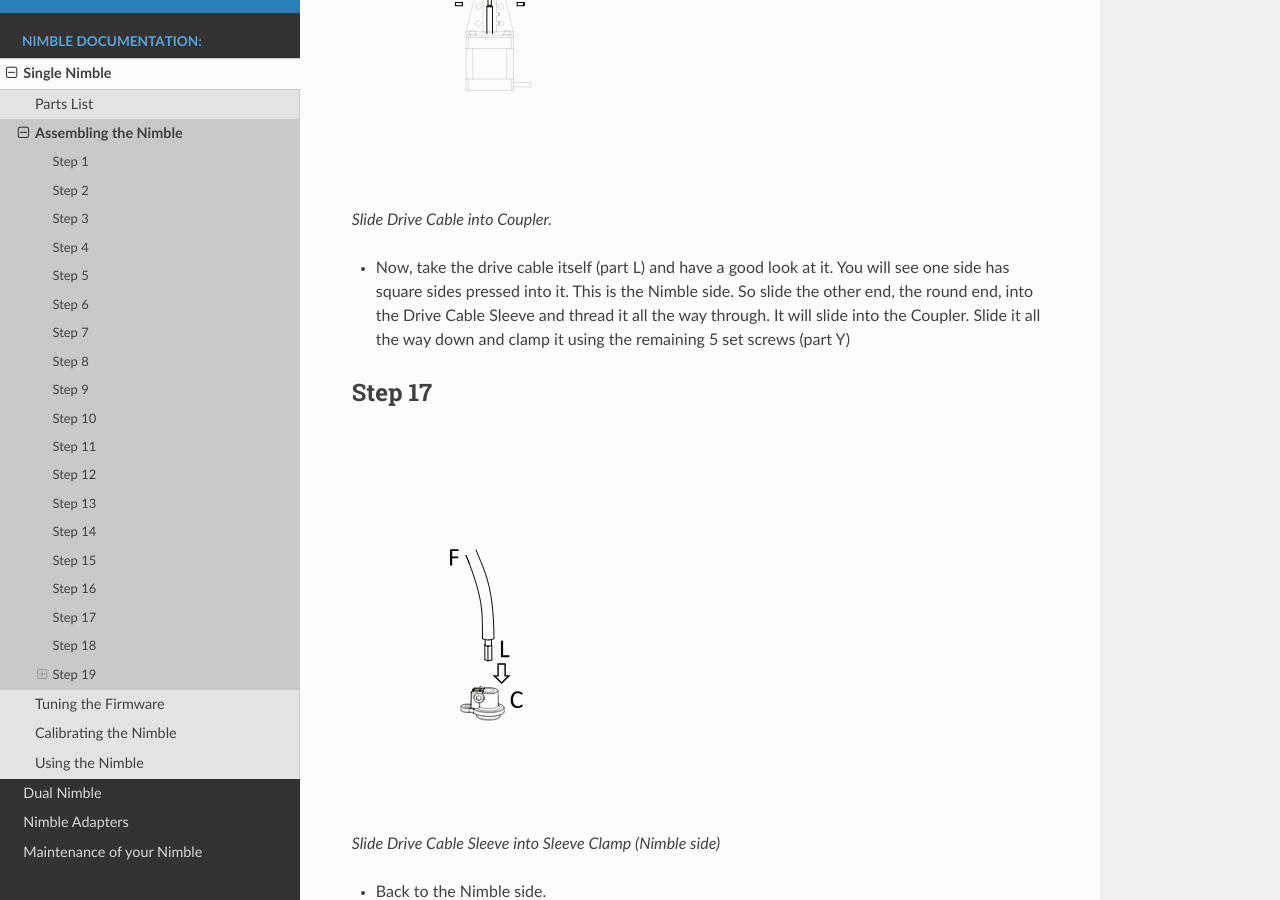
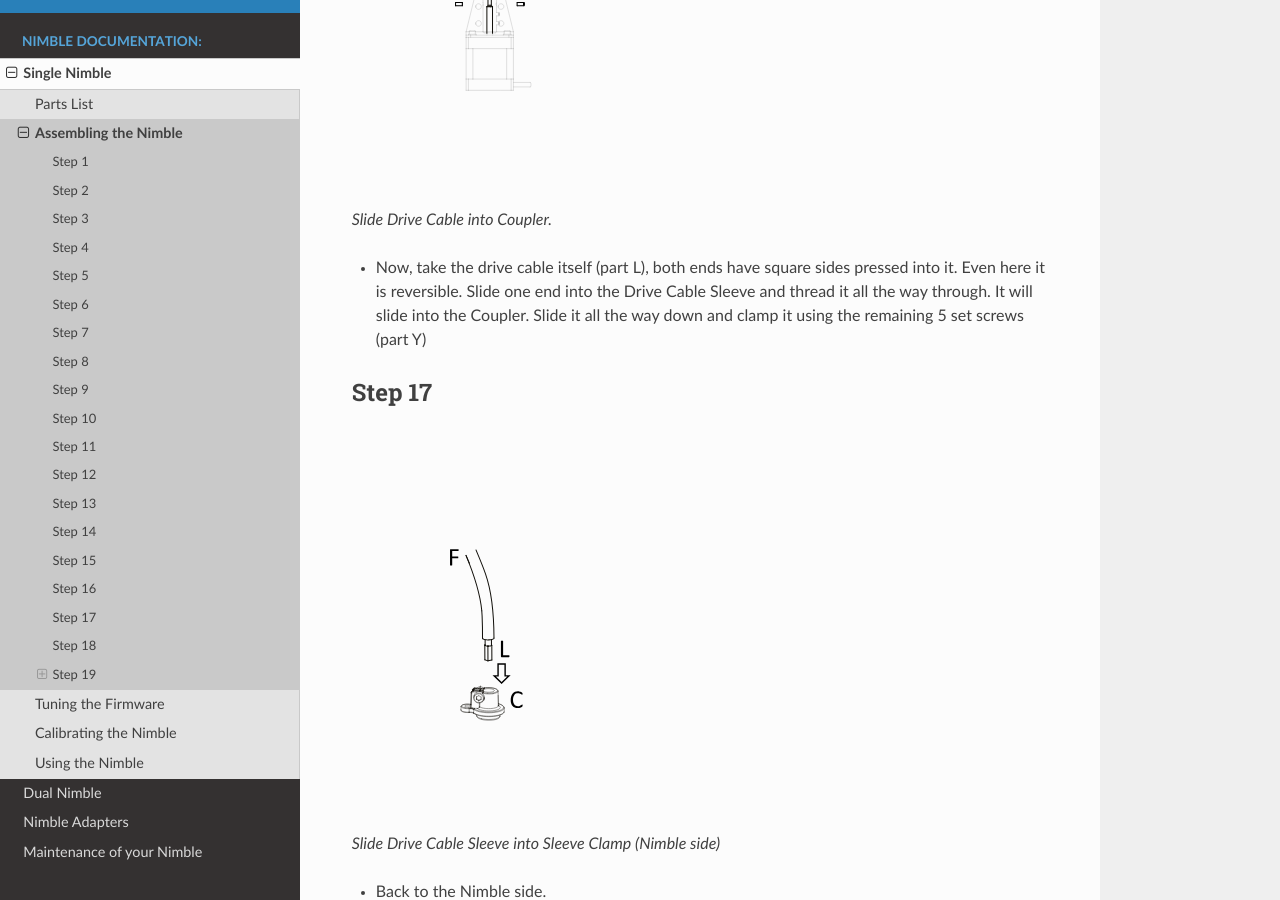
Before and after one commit to ZestyTechnology/zesty-docs, a Sphinx documentation site: the page built from docs/nimble_single/assembly.rst, in a window 1280 px wide and 900 px high, scrolled down 9898 px. Built offline with Sphinx 7.4.7 and the Read the Docs theme 2.0.0, drawn with Linux system fonts in a browser that asks for light colours.

Commit message:
Update assembly.rst
modded drive cable

```diff
--- a/docs/nimble_single/assembly.rst
+++ b/docs/nimble_single/assembly.rst
@@ -211,7 +211,7 @@
 
     Slide Drive Cable into Coupler.
 
-    * Now, take the drive cable itself (part L) and have a good look at it. You will see one side has square sides pressed into it. This is the Nimble side. So slide the other end, the round end, into the Drive Cable Sleeve and thread it all the way through. It will slide into the Coupler. Slide it all the way down and clamp it using the remaining 5 set screws (part Y)
+    * Now, take the drive cable itself (part L), both ends have square sides pressed into it. Even here it is reversible. Slide one end into the Drive Cable Sleeve and thread it all the way through. It will slide into the Coupler. Slide it all the way down and clamp it using the remaining 5 set screws (part Y)
 
 Step 17
 -------
```
